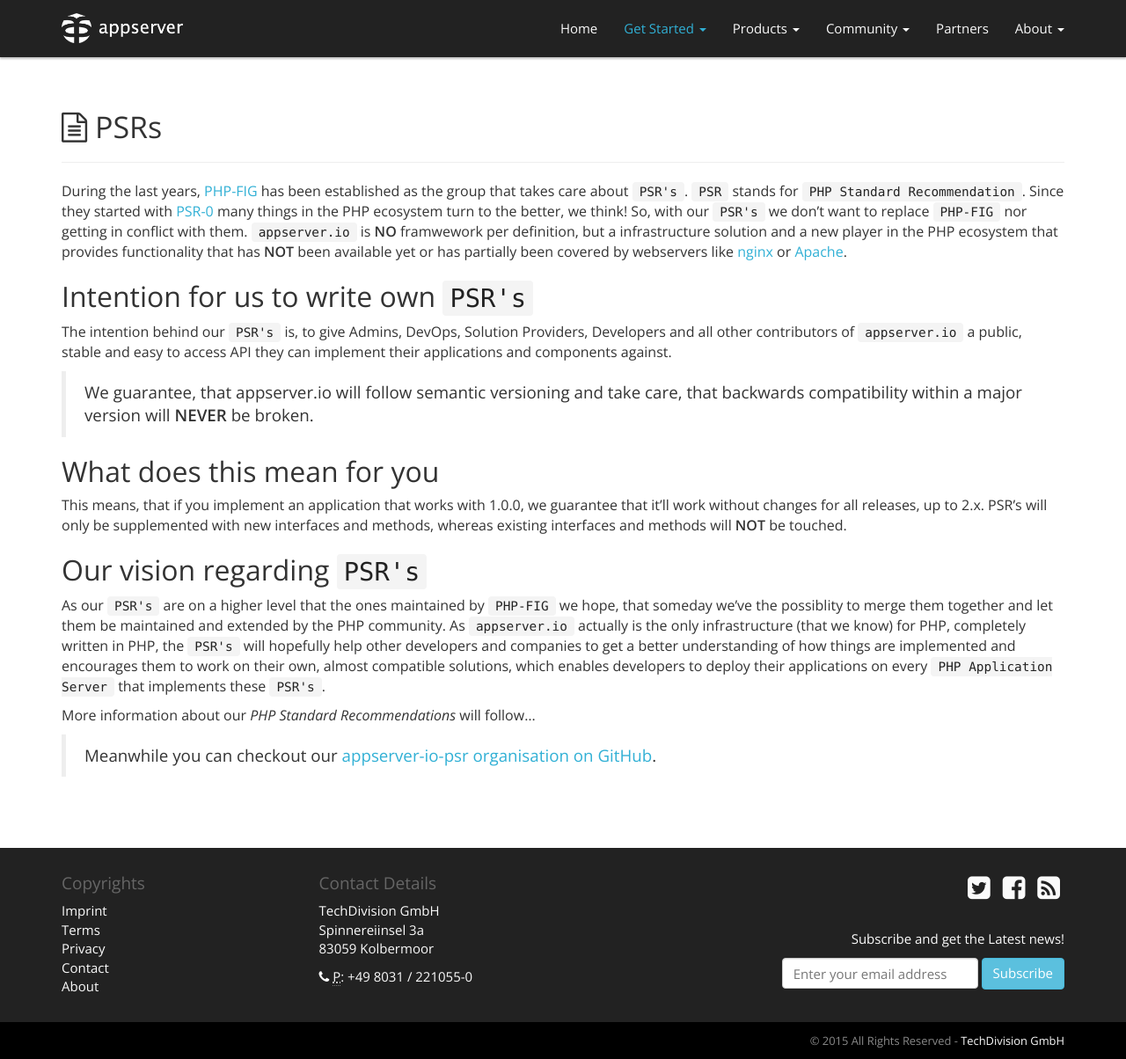
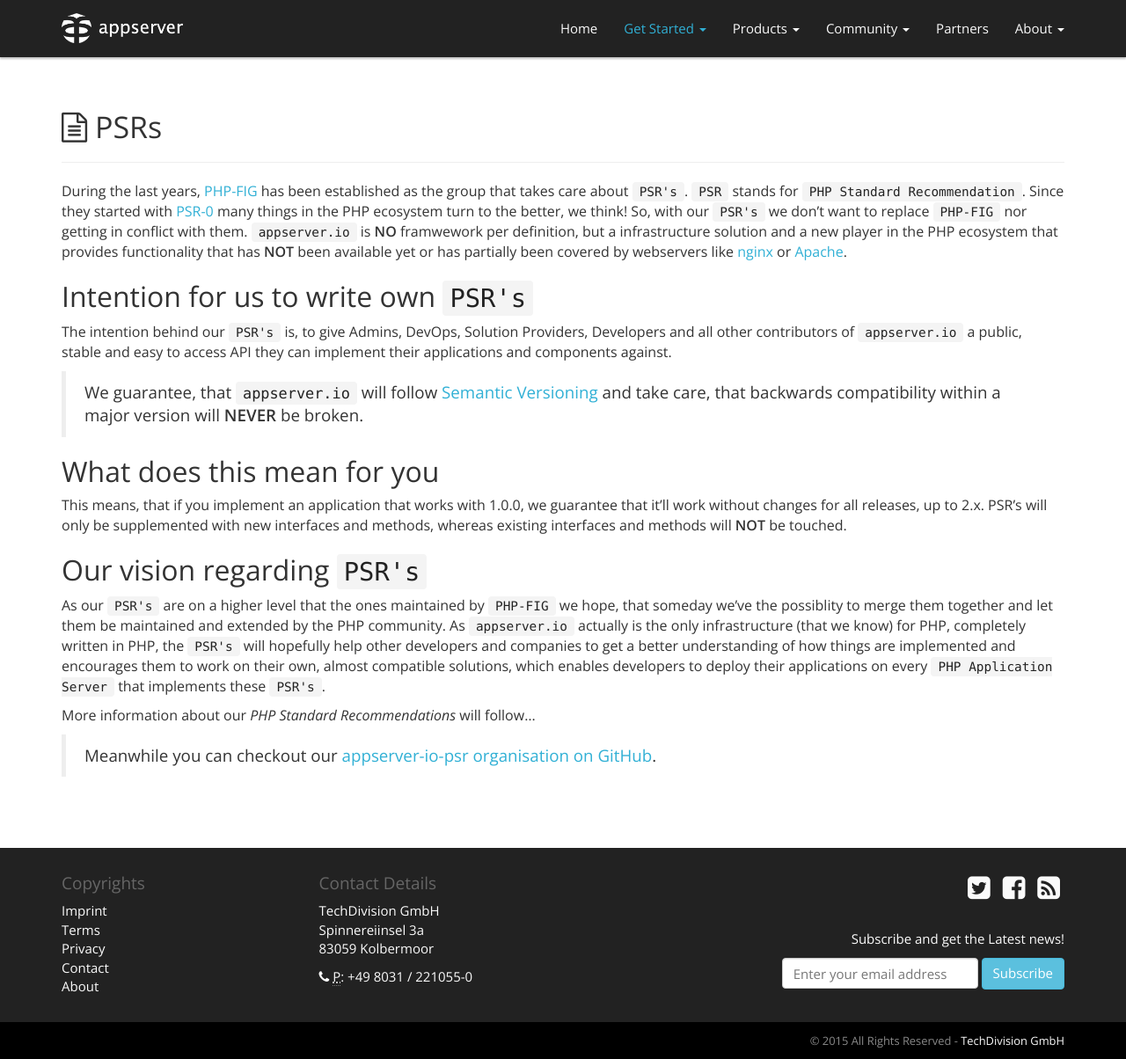
Before and after one commit to appserver-io/appserver, a Jekyll site: the page built from get-started/psrs.md, in a window 1280 px wide and 1204 px high. Shown: the whole window at 88% size. Built offline with Jekyll 4.4.1, drawn with Linux system fonts in a browser that asks for light colours; nearby versions of some CDN libraries; library files that are not in the unit come from our copies; Markdown is read by kramdown in place of the engine named in the settings; some of the changed lines change nothing that is shown.

Commit message:
Update psrs.md

```diff
--- a/get-started/psrs.md
+++ b/get-started/psrs.md
@@ -15,7 +15,7 @@
 
 The intention behind our `PSR's` is, to give Admins, DevOps, Solution Providers, Developers and all other contributors of `appserver.io` a public, stable and easy to access API they can implement their applications and components against.
 
-> We guarantee, that appserver.io will follow semantic versioning and take care, that backwards compatibility within a major version will **NEVER** be broken.
+> We guarantee, that `appserver.io` will follow [Semantic Versioning](http://semver.org) and take care, that backwards compatibility within a major version will **NEVER** be broken.
 
 ## What does this mean for you
 
```
